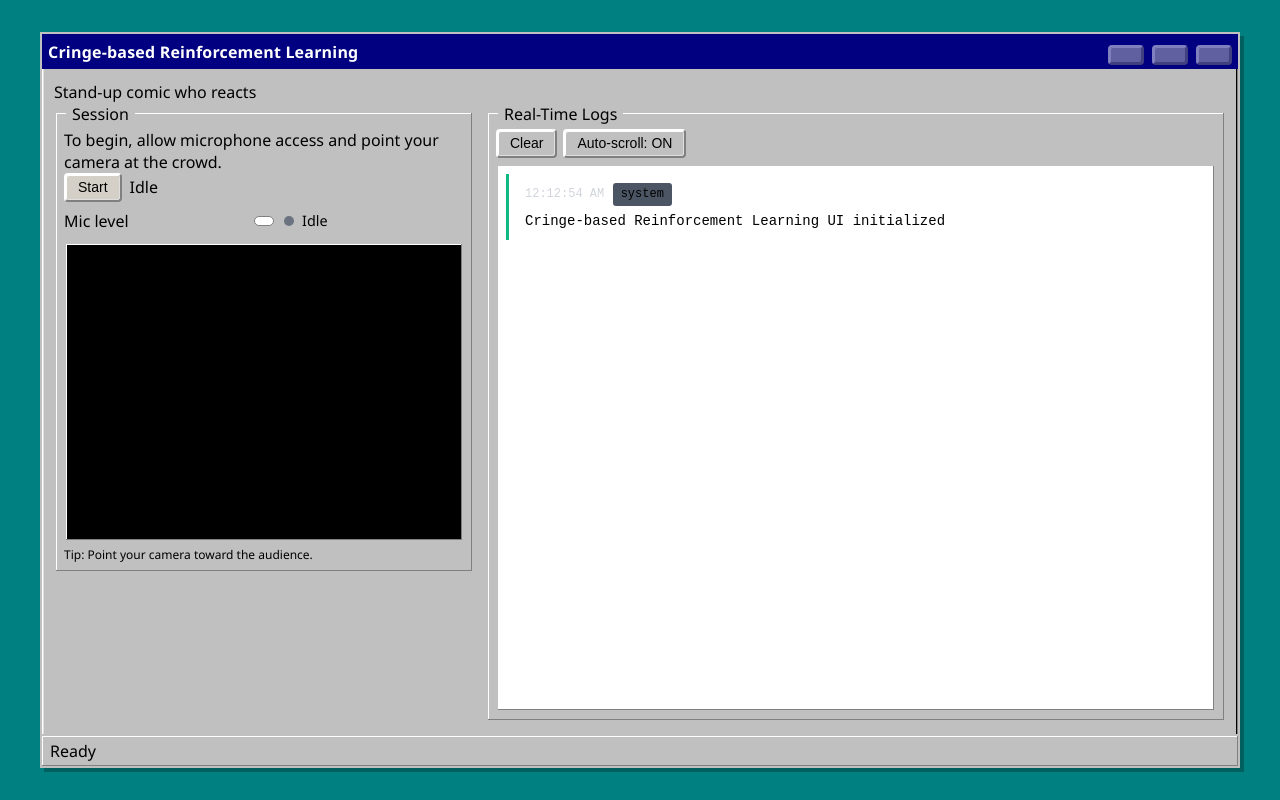
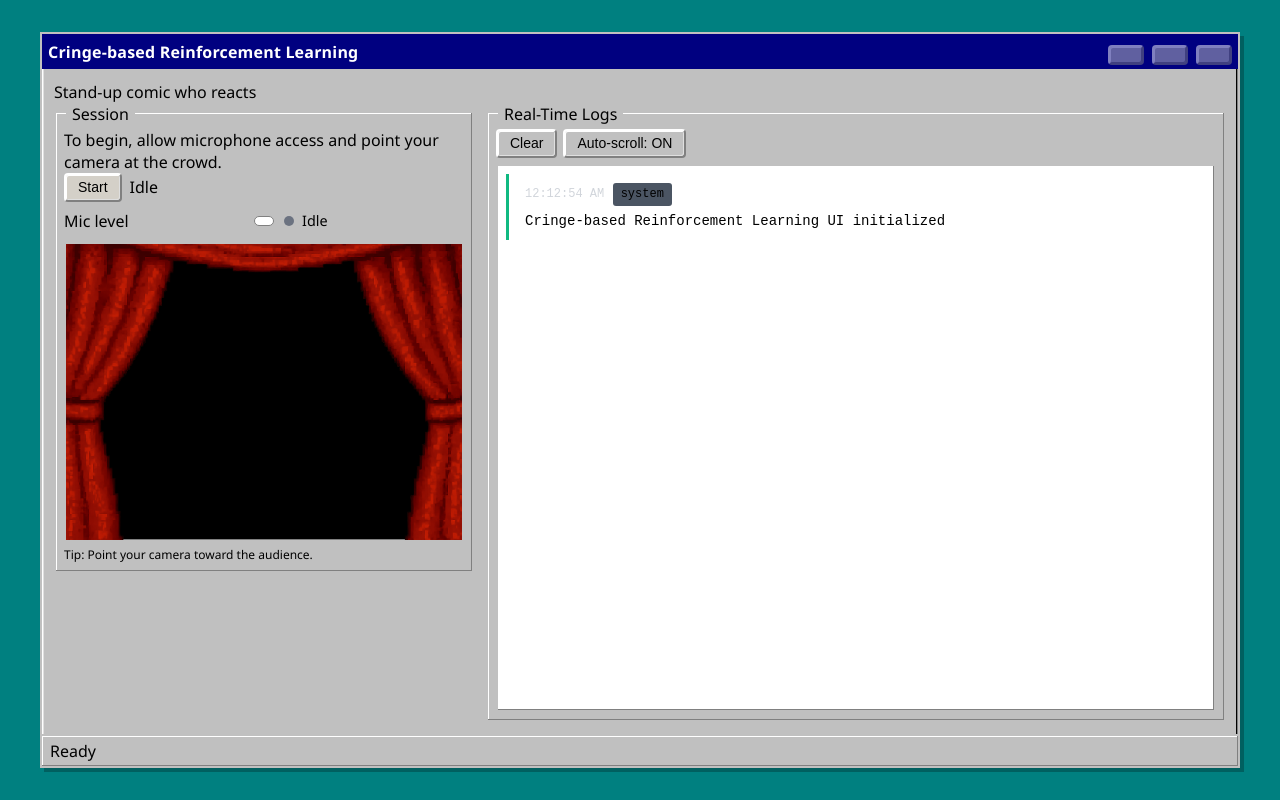
Before and after one commit to crimeacs/kaufmannGPT, a website built with Vite: page frontend/index.html in a window 1280 px wide. Built offline with nearby package versions, Linux system fonts and the light colour scheme.

Commit message:
feat: add camera overlay to enhance user interaction
- Introduced a camera overlay image to the video feed for improved visual context.
- Updated CSS to position the overlay correctly and ensure it covers the camera preview while remaining non-interactive.

```diff
--- a/frontend/index.html
+++ b/frontend/index.html
@@ -52,6 +52,7 @@
                             <div class="camera-panel">
                                 <div class="camera-frame">
                                     <video id="camera-preview" autoplay playsinline muted></video>
+                                    <img id="camera-overlay" class="camera-overlay" src="/overlay.png" alt="Overlay" />
                                 </div>
                                 <div class="camera-hint">Tip: Point your camera toward the audience.</div>
                             </div>
--- a/frontend/style.css
+++ b/frontend/style.css
@@ -547,6 +547,7 @@ button.listening { background-color: var(--warning-color); color: #09131f; }
     width: 100%;
     aspect-ratio: 4/3;
     overflow: hidden;
+    position: relative;
 }
 
 #camera-preview {
@@ -555,6 +556,17 @@ button.listening { background-color: var(--warning-color); color: #09131f; }
     object-fit: cover;
 }
 
+.camera-overlay {
+    position: absolute;
+    inset: 0;
+    width: 100%;
+    height: 100%;
+    object-fit: cover;
+    object-position: center center;
+    z-index: 2;
+    pointer-events: none;
+}
+
 .camera-hint { margin-top: 4px; font-size: 12px; color: #000; }
 
 /* Mic widget tweaks inside Win95 window */
```
Also changed, not shown: frontend/overlay.png (added).
